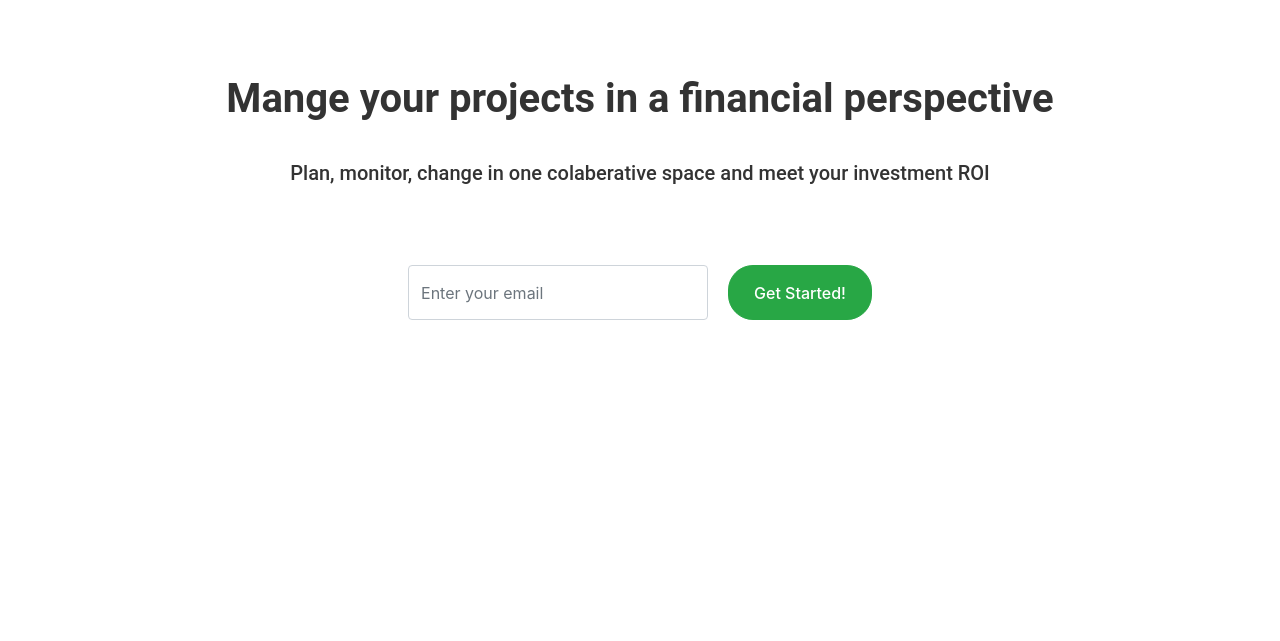
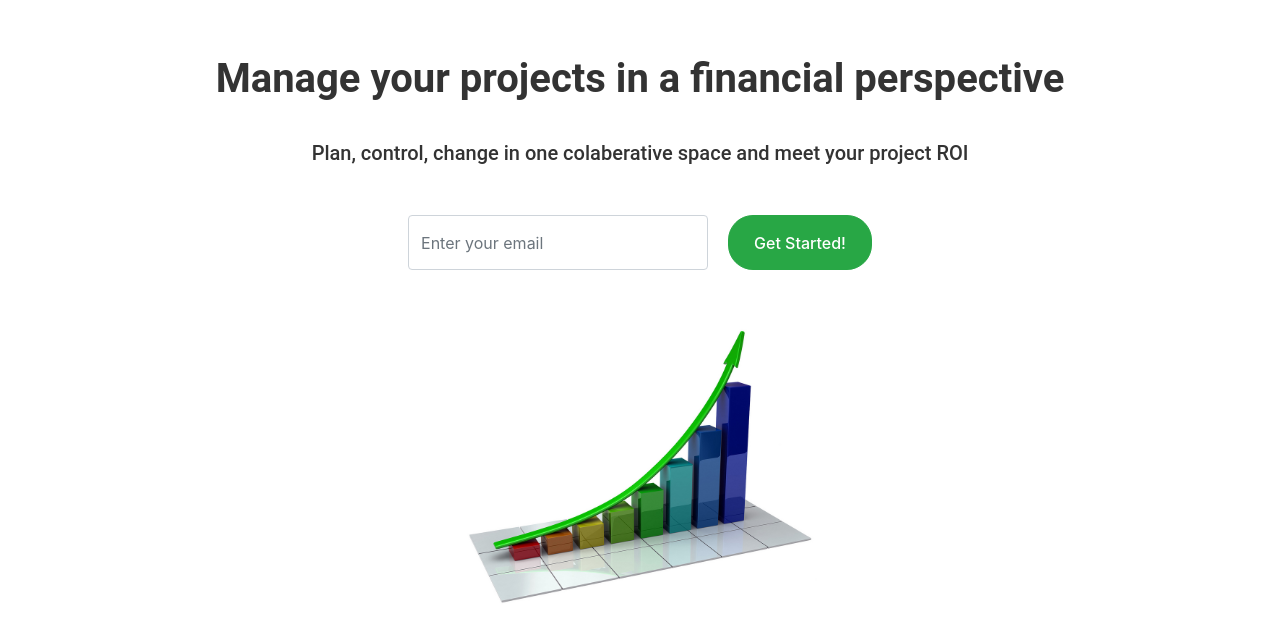
Before and after one commit to arnongr/PBM, a plain HTML site: page index.html in a window 1280 px wide. Shown: the part 53-694 px from the top of the page. Drawn offline with nearby package versions, Linux system fonts and the light colour scheme; some packages are replaced by stand-ins of ours.

Commit message:
LANDING - added image

```diff
--- a/app/landing/landing.html
+++ b/app/landing/landing.html
@@ -2,17 +2,20 @@
     <navbar></navbar>
 
     <div class="container">
-        <div style="padding-top: 70px;">
-            <h1 class="text-center messagingStyle" style="font-weight: bold;">Mange your projects in a financial
+        <div style="padding-top: 50px;">
+            <h1 class="text-center messagingStyle" style="font-weight: bold;">Manage your projects in a financial
                 perspective</h1>
-            <h5 class="text-center messagingStyle" style="padding-top: 30px;">Plan, monitor, change in one colaberative
+            <h5 class="text-center messagingStyle" style="padding-top: 30px;">Plan, control, change in one colaberative
                 space
-                and meet your investment ROI</h5>
+                and meet your project ROI</h5>
         </div>
-        <form class="form-inline justify-content-center" style="margin-top: 80px;">
+        <form class="form-inline justify-content-center" style="margin-top: 50px;">
             <input type="email" class="form-control mb-2 mr-sm-2" id="email" placeholder="Enter your email"  style="height: 55px; min-width: 300px; margin-right: 20px !important;">
             <button type="submit" class="btn btn-success mb-2 myButtonStyle"  style="height: 55px;">Get Started!</button>
         </form>
+        <div class="text-center">
+            <img src="assets/images/winImg.jpg" style="margin-top:50px; width:370px;" alt="">
+        </div>
     </div>
 
 </div>
```
Also changed, not shown: assets/images/winImg.jpg (added).
